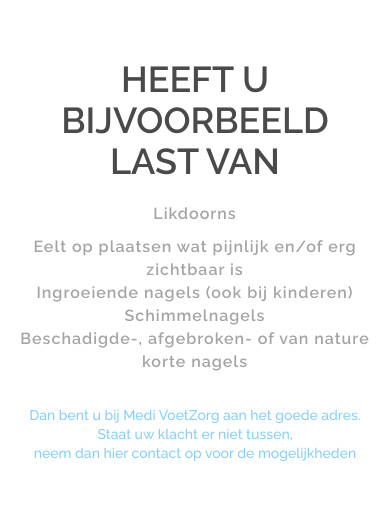
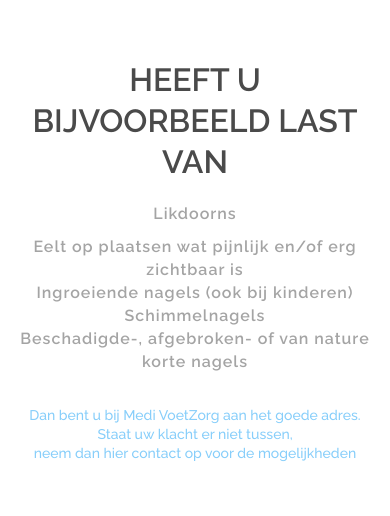
Before and after one commit to eumar-8/medivoetzorg, a website: page public/index.html in a window 390 px wide. Shown: the part 248-764 px from the top of the page. Drawn offline with nearby package versions, Linux system fonts and the light colour scheme; a web font is replaced by a local one.

Commit message:
change tittle

```diff
--- a/public/petra.css
+++ b/public/petra.css
@@ -281,6 +281,9 @@
   .title-main-contact-us{
     line-height: 30px !important;
 
+  }
+  .title-center{
+    font-size: 32px!important
   }
 
 }
```
